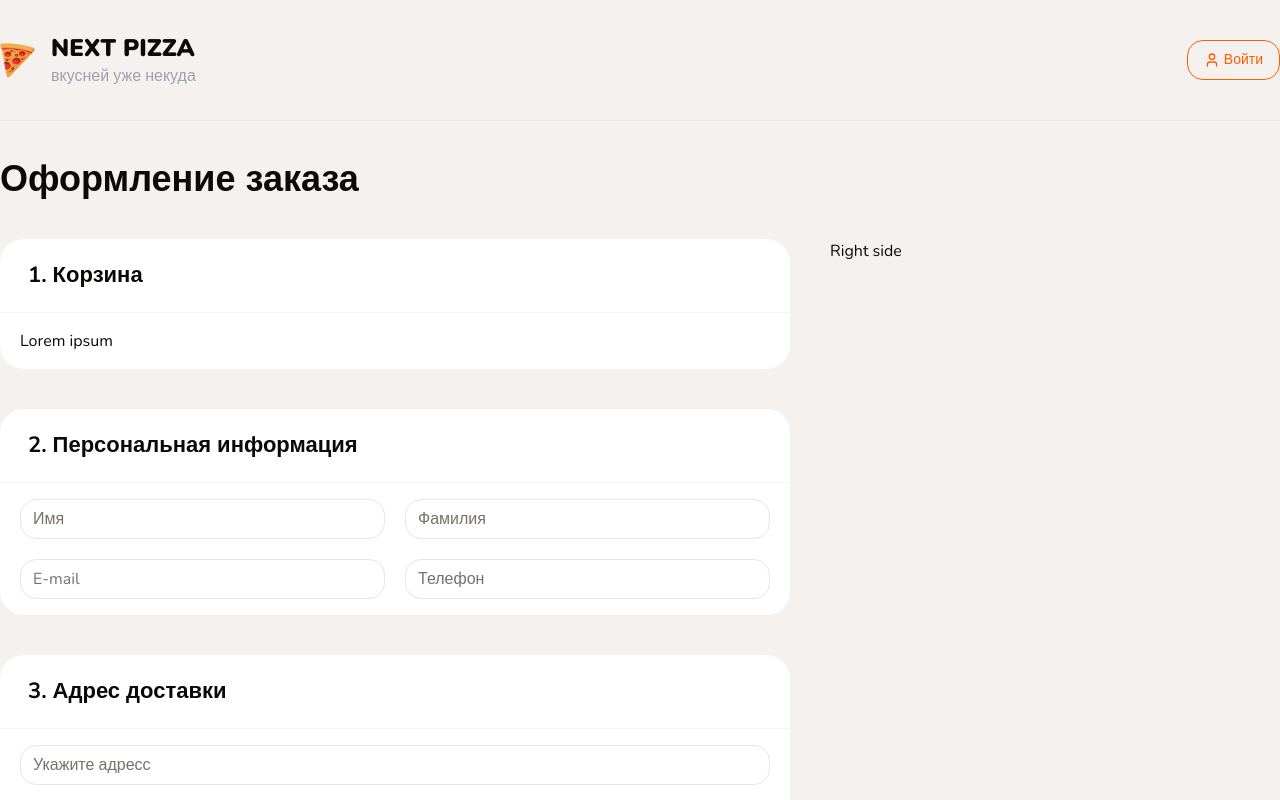
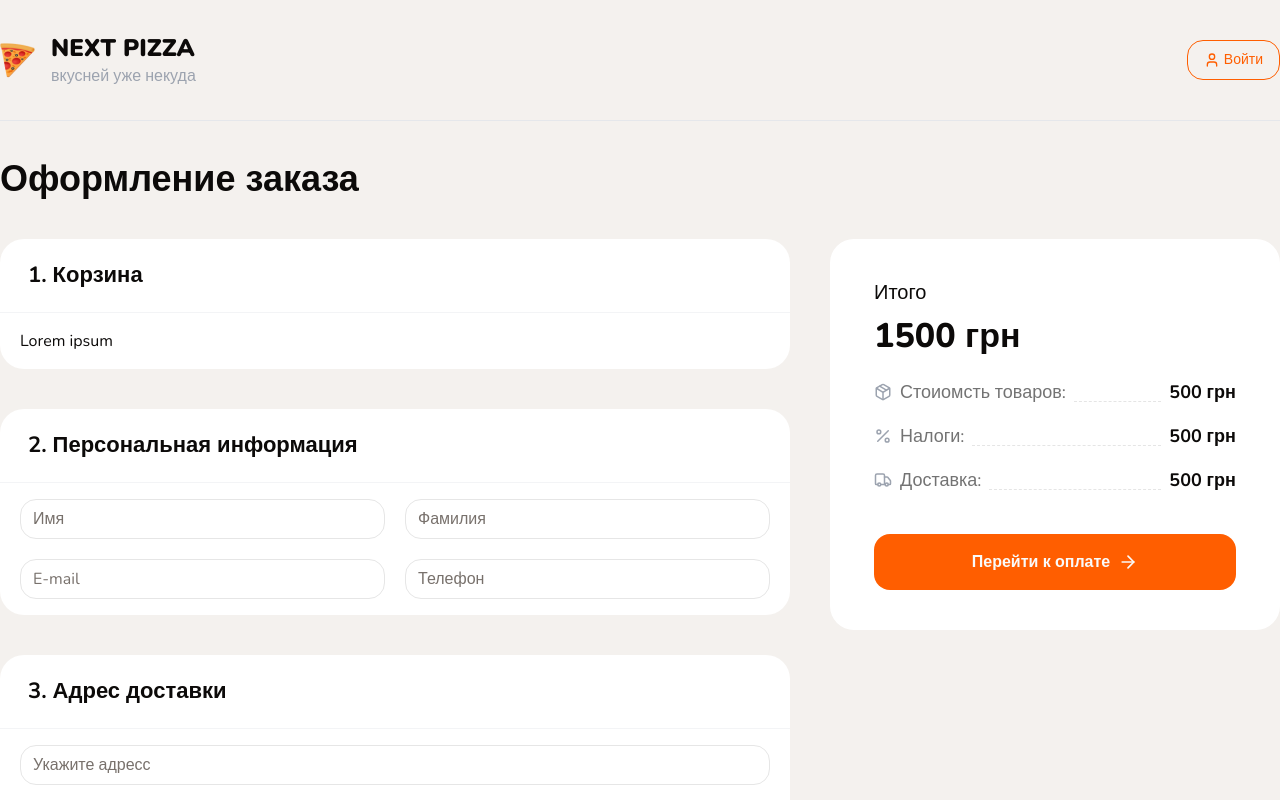
Before and after one commit to YaroslavTsybukh/NextPizza, a Next.js app: page /checkout in a window 1280 px wide. Shown: the top 800 px of the page. Built offline with nearby package versions, Linux system fonts and the light colour scheme.

Commit message:
realization markup for checkout page - right side

```diff
--- a/app/(checkout)/checkout/page.tsx
+++ b/app/(checkout)/checkout/page.tsx
@@ -1,7 +1,9 @@
 import { ReactNode } from 'react';
-import { Title, WhiteBlock } from '@/shared/components/shared';
+import { ArrowRight, Package, Percent, Truck } from 'lucide-react';
+import { Title, WhiteBlock, CheckoutItemDetails } from '@/shared/components/shared';
 import { Input } from '@/shared/components/ui/input';
 import { Textarea } from '@/shared/components/ui/textarea';
+import { Button } from '@/shared/components/ui/button';
 
 export default function CheckoutPage({ children }: { children: ReactNode }) {
     return (
@@ -30,7 +32,49 @@ export default function CheckoutPage({ children }: { children: ReactNode }) {
                 </div>
 
                 {/* Правая часть */}
-                <div className="w-[450px]">Right side</div>
+                <div className="w-[450px]">
+                    <WhiteBlock className="sticky top-4 p-6">
+                        <div className="flex flex-col gap-1">
+                            <span className="text-xl">Итого</span>
+                            <span className="text-[34px] font-extrabold">1500 грн</span>
+                        </div>
+
+                        <CheckoutItemDetails
+                            title={
+                                <div className="flex items-center">
+                                    <Package size={18} className="mr-2 text-gray-400" />
+                                    <p>Стоиомсть товаров:</p>
+                                </div>
+                            }
+                            value="500 грн"
+                        />
+
+                        <CheckoutItemDetails
+                            title={
+                                <div className="flex items-center">
+                                    <Percent size={18} className="mr-2 text-gray-400" />
+                                    <p>Налоги:</p>
+                                </div>
+                            }
+                            value="500 грн"
+                        />
+
+                        <CheckoutItemDetails
+                            title={
+                                <div className="flex items-center">
+                                    <Truck size={18} className="mr-2 text-gray-400" />
+                                    <p>Доставка:</p>
+                                </div>
+                            }
+                            value="500 грн"
+                        />
+
+                        <Button type="submit" className="mt-6 h-14 w-full rounded-2xl text-base font-bold">
+                            Перейти к оплате
+                            <ArrowRight className="ml-2 w-5" />
+                        </Button>
+                    </WhiteBlock>
+                </div>
             </div>
         </>
     );
--- /dev/null
+++ b/shared/components/shared/checkout-item-details.tsx
@@ -0,0 +1,21 @@
+import { FC, PropsWithChildren, ReactNode } from 'react';
+import { cn } from '@/shared/lib/utils';
+
+interface IProps {
+    title: ReactNode;
+    value: ReactNode;
+    className?: string;
+}
+
+export const CheckoutItemDetails: FC<PropsWithChildren<IProps>> = ({ title, value, className, children }) => {
+    return (
+        <div className={cn('my-4 flex', className)}>
+            <span className="flex flex-1 text-lg text-neutral-500">
+                {title}
+                <div className="relative -top-1 mx-2 flex-1 border-b border-dashed border-b-neutral-200" />
+            </span>
+
+            <span className="text-lg font-bold">{value}</span>
+        </div>
+    );
+};
--- a/shared/components/shared/index.ts
+++ b/shared/components/shared/index.ts
@@ -22,4 +22,5 @@ export { CountButton } from './count-button';
 export { CountIconButton } from './count-icon-button';
 export { ProductForm } from './product-form';
 export { WhiteBlock } from './white-block';
+export { CheckoutItemDetails } from './checkout-item-details';
 export * from './modals';
```
